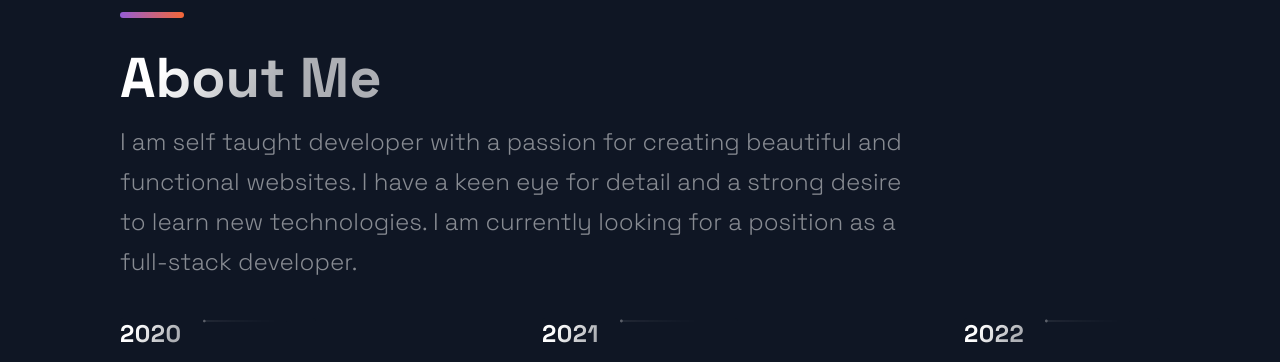
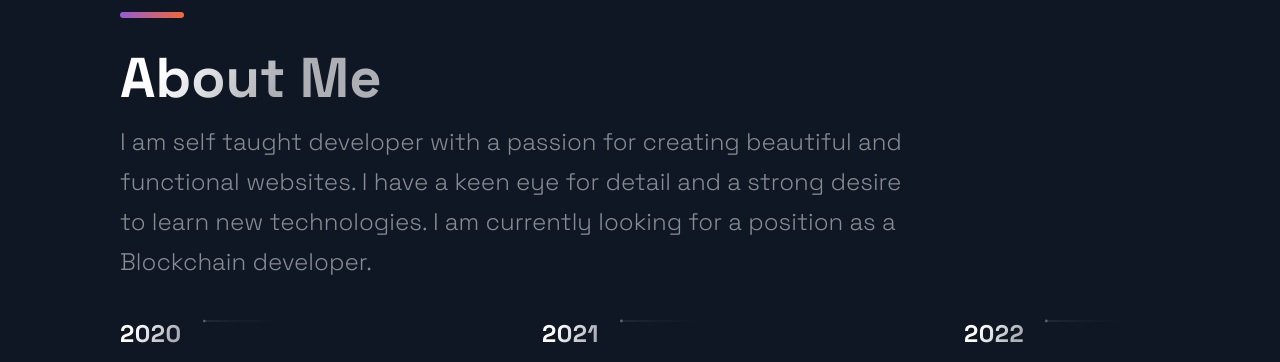
Before and after one commit to Abhijit20112003/Portfolio_website, a Next.js app: page / in a window 1280 px wide. Shown: the part 2400-2762 px from the top of the page. Built offline with nearby package versions, Linux system fonts and the light colour scheme.

Commit message:
Update TimeLine.js

```diff
--- a/src/components/TimeLine/TimeLine.js
+++ b/src/components/TimeLine/TimeLine.js
@@ -49,7 +49,7 @@ const Timeline = () => {
       I am self taught developer with a passion for creating
 beautiful and functional websites. I have a keen eye for
 detail and a strong desire to learn new technologies.
-I am currently looking for a position as a full-stack developer.
+I am currently looking for a position as a Blockchain developer.
 
       </SectionText>
       <CarouselContainer ref={carouselRef} onScroll={handleScroll}>
```
